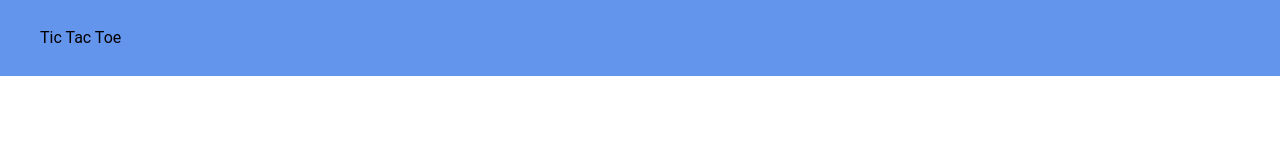
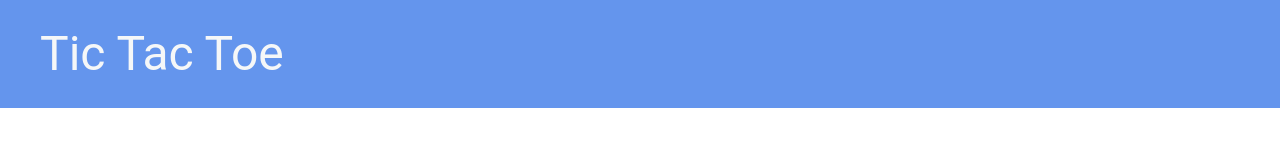
Before and after one commit to patrykyo20/Tic-tac-toe, a website: page index.html in a window 1280 px wide. Drawn offline with Linux system fonts and the light colour scheme.

Commit message:
feat: add title style

```diff
--- a/style.css
+++ b/style.css
@@ -18,3 +18,8 @@ body {
   padding: 30px 40px;
   background-color: var(--primary-color);
 }
+
+.title {
+  font-size: var(--primary-text-size);
+  color: var(--background-color);
+}
```
